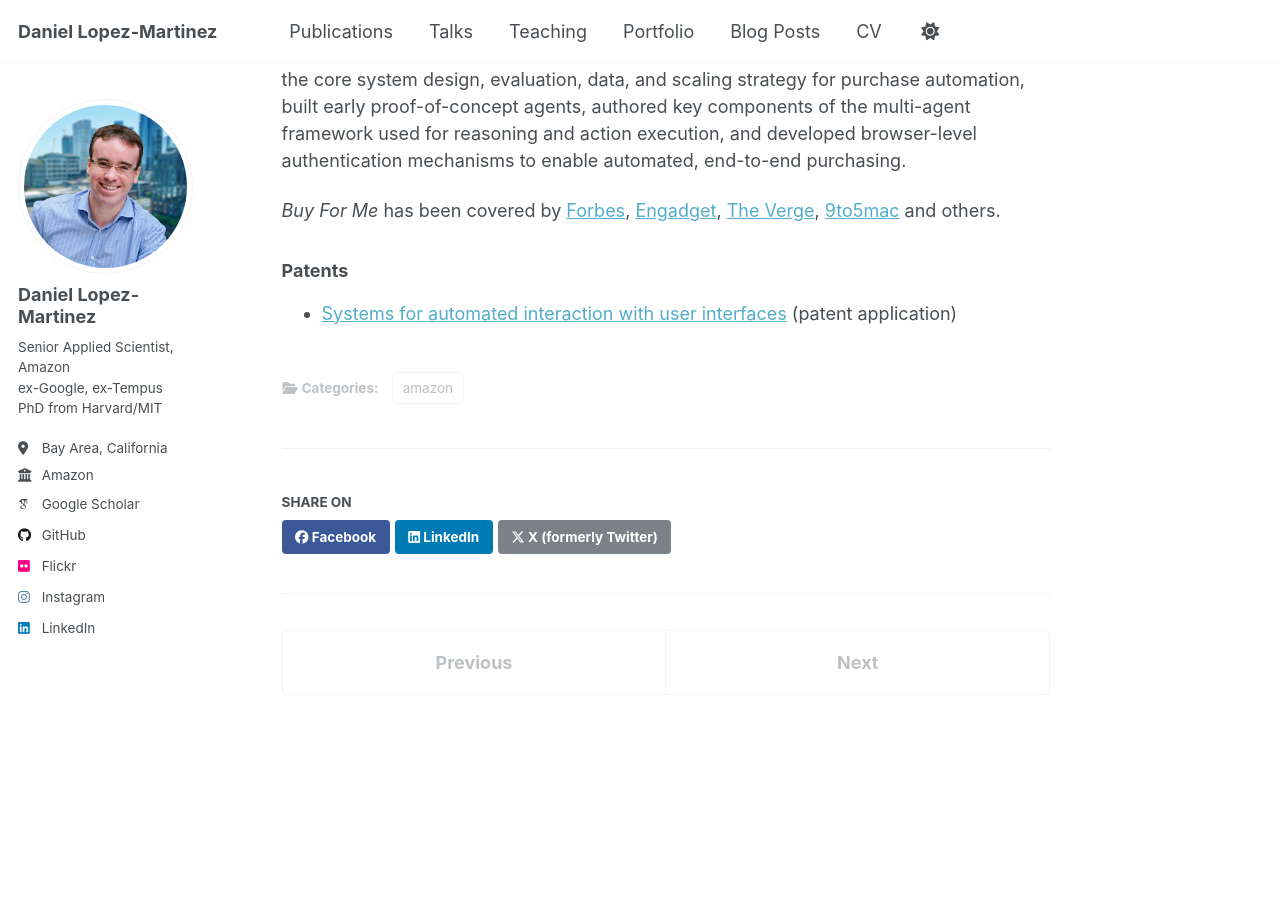
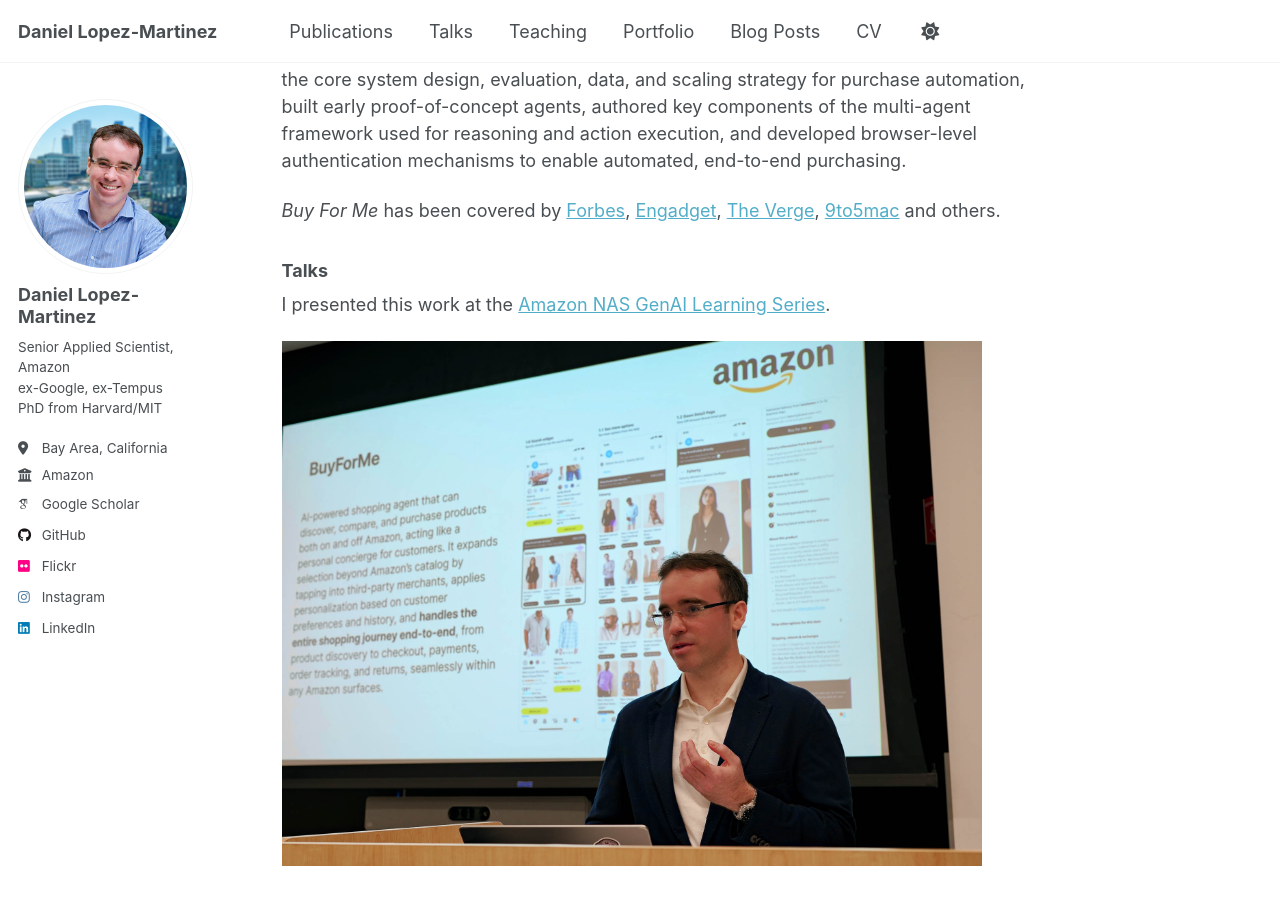
Before and after one commit to daniel-lopezmartinez/daniel-lopezmartinez.github.io, a Jekyll site: the page built from _portfolio/amazon-buyforme.md, in a window 1280 px wide and 900 px high, scrolled down 1010 px. Built offline with Jekyll 4.4.1, drawn with Linux system fonts in a browser that asks for light colours; some web fonts are replaced; a script that is not in the unit is left out.

Commit message:
add image

```diff
--- a/_portfolio/amazon-buyforme.md
+++ b/_portfolio/amazon-buyforme.md
@@ -18,6 +18,12 @@ As a founding scientist behind _Buy For Me_, I contributed from early problem fr
 
 _Buy For Me_ has been covered by [Forbes](https://www.forbes.com/sites/kirimasters/2025/04/08/amazon-buy-for-me-is-the-latest-entrant-in-the-ai-shopping-agent-race/), [Engadget](https://www.engadget.com/ai/amazons-buy-for-me-ai-will-purchase-stuff-from-third-party-websites-123036361.html), [The Verge](https://www.theverge.com/news/642947/amazon-ai-buy-products-other-websites), [9to5mac](https://9to5mac.com/2025/04/03/amazons-new-buy-for-me-feature-is-a-wild-ai-innovation/) and others.
 
+### Talks
+
+I presented this work at the [Amazon NAS GenAI Learning Series](/talks/2025-09-25-amazon-nas-genai-series).
+
+<img src='/images/blog/2025-09-25-genai-learning-series.jpg' width="700" height="400" alt="Daniel Lopez-Martinez at a podium presenting on agentic AI systems at the Amazon North America Stores GenAI Learning Series. The slide behind him shows his work on Buy for Me, an agentic computer use model for shopping.">
+
 ### Patents
 
 - [Systems for automated interaction with user interfaces](/publication/2025-agentic-ui-automation-patent) (patent application)
```
